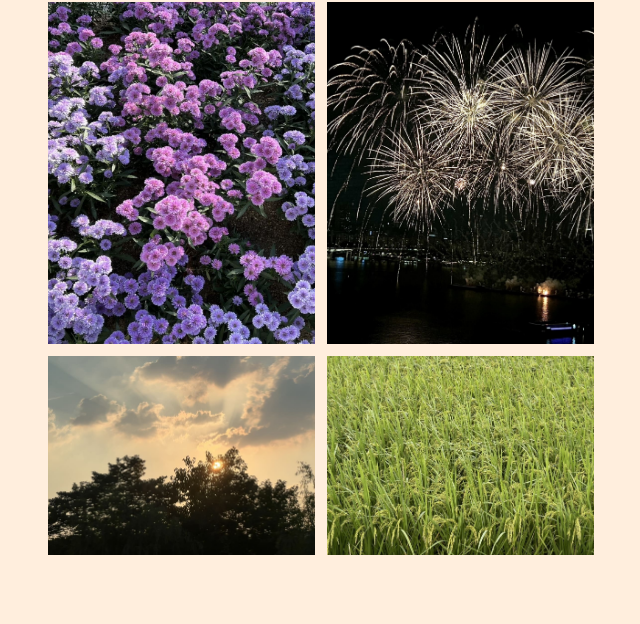
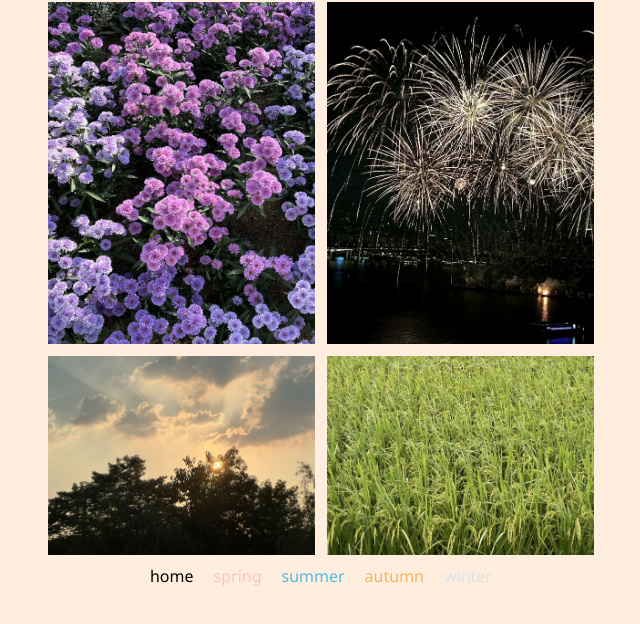
Before and after one commit to jisongGo/WMD-Project, a website: page autumn.html in a window 1280 px wide. Shown: the part 86-710 px from the top of the page, without its empty margins (319-959 px from the left). Drawn offline with nearby package versions, Linux system fonts and the light colour scheme.

Commit message:
바닥부분에 바로이동 요소넣음

```diff
--- a/autumn.html
+++ b/autumn.html
@@ -26,5 +26,20 @@
         <img src="./assets/autumn4.jpeg" alt="autumn4" />
       </div>
     </div>
+    <div class="move">
+      <a href="index.html" style="color: black; text-decoration: none">home</a>
+      <a href="spring.html" style="color: #ffc1cc; text-decoration: none"
+        >spring</a
+      >
+      <a href="summer.html" style="color: #50bcdf; text-decoration: none"
+        >summer</a
+      >
+      <a href="autumn.html" style="color: #f8b360; text-decoration: none"
+        >autumn</a
+      >
+      <a href="winter.html" style="color: #dee2e6; text-decoration: none"
+        >winter</a
+      >
+    </div>
   </body>
 </html>
--- a/style autumn/style.scss
+++ b/style autumn/style.scss
@@ -42,3 +42,12 @@
 .autumn img:active {
   transform: scale(1.5);
 }
+
+.move {
+  display: flex;
+  gap: 20px;
+  justify-content: center;
+  padding-top: 0.5rem;
+  padding-bottom: 0.5rem;
+  text-decoration-line: none;
+}
--- a/style spring/style.scss
+++ b/style spring/style.scss
@@ -41,3 +41,12 @@
 .spring img:active {
   transform: scale(1.5);
 }
+
+.move {
+  display: flex;
+  gap: 20px;
+  justify-content: center;
+  padding-top: 0.5rem;
+  padding-bottom: 0.5rem;
+  text-decoration-line: none;
+}
--- a/style summer/style.scss
+++ b/style summer/style.scss
@@ -42,3 +42,12 @@
 .summer img:active {
   transform: scale(1.5);
 }
+
+.move {
+  display: flex;
+  gap: 20px;
+  justify-content: center;
+  padding-top: 0.5rem;
+  padding-bottom: 0.5rem;
+  text-decoration-line: none;
+}
--- a/style winter/style.scss
+++ b/style winter/style.scss
@@ -42,3 +42,12 @@
 .winter img:active {
   transform: scale(1.5);
 }
+
+.move {
+  display: flex;
+  gap: 20px;
+  justify-content: center;
+  padding-top: 0.5rem;
+  padding-bottom: 0.5rem;
+  text-decoration-line: none;
+}
```
Also changed, not shown: index.html (+20 -4 lines), spring.html (+15 -0 lines), summer.html (+15 -0 lines), winter.html (+15 -0 lines), style autumn/style.css, style spring/style.css, style summer/style.css, style winter/style.css.
